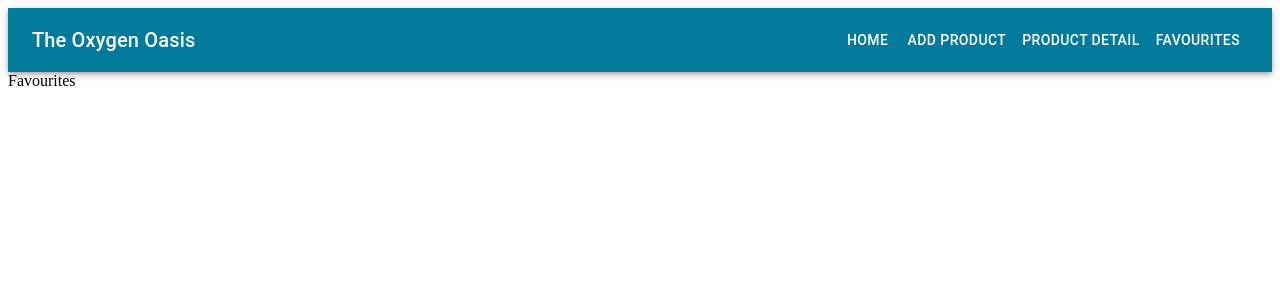
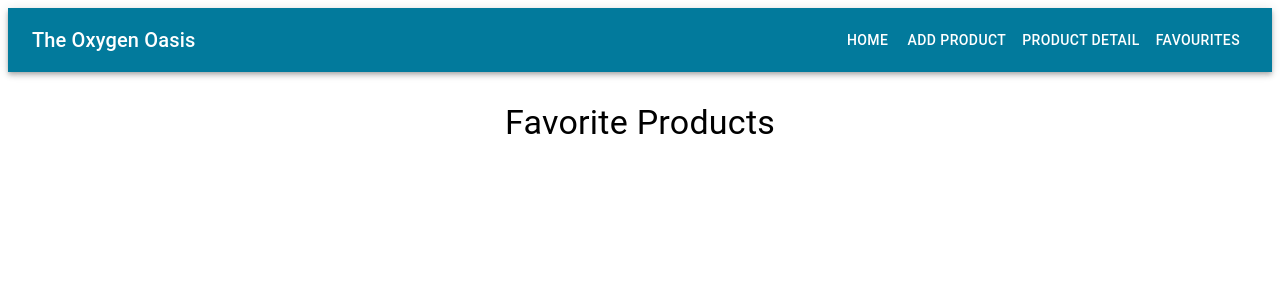
Before and after one commit to shellythedesigner/my-product-inventory, a React (Vite) app: page /Favourites in a window 1280 px wide. Shown: the top 300 px of the page. Built offline with nearby package versions, Linux system fonts and the light colour scheme.

Commit message:
add usefavouritestore global store

```diff
--- a/src/components/ProductCard.tsx
+++ b/src/components/ProductCard.tsx
@@ -7,6 +7,8 @@ import Typography from "@mui/material/Typography";
 import FavoriteIcon from "@mui/icons-material/Favorite";
 import IconButton from "@mui/material/IconButton";
 import Box from "@mui/material/Box";
+
+import { useFavoriteStore } from "../store/useFavouriteStore";
 
 interface Product {
   id: string;
@@ -22,12 +24,16 @@ interface ProductCardProps {
 }
 
 const ProductCard = ({ product }: ProductCardProps) => {
+  const isFavorite = useFavoriteStore((state) =>
+    state.favorites.some((fav) => fav.id === product.id)
+  );
+
   return (
     <Box>
       <Card
         sx={{
           margin: "20px",
-          //   width: "280px",
+          width: "280px",
           //   margin: "20px",
         }}
       >
@@ -48,8 +54,17 @@ const ProductCard = ({ product }: ProductCardProps) => {
           </Box>
         </CardContent>
         <CardActions>
-          <IconButton aria-label="add to favorites">
-            <FavoriteIcon />
+          <IconButton
+            aria-label="add to favorites"
+            onClick={() => {
+              if (isFavorite) {
+                useFavoriteStore.getState().removeFromFavorites(product);
+              } else {
+                useFavoriteStore.getState().setToFavorites(product);
+              }
+            }}
+          >
+            <FavoriteIcon sx={{ color: isFavorite ? "#ff3c3c" : "#c1c1c1" }} />
           </IconButton>
           <Button size="small" sx={{ color: "#027a9c" }}>
             More Information
--- a/src/pages/Favourites.tsx
+++ b/src/pages/Favourites.tsx
@@ -1,6 +1,41 @@
+import ProductCard from "../components/ProductCard";
+import { useFavoriteStore } from "../store/useFavouriteStore";
+import { Box, Grid, Typography } from "@mui/material";
+
 const Favourites = () => {
-  return <div>Favourites</div>;
+  const favorites = useFavoriteStore((state) => state.favorites);
+
+  return (
+    <Box
+      sx={{
+        width: "100%",
+        display: "flex",
+        justifyContent: "center",
+        alignItems: "center",
+        flexDirection: "column",
+        mt: "30px",
+      }}
+    >
+      <Typography variant="h4" component="h2" gutterBottom>
+        Favorite Products
+      </Typography>
+
+      <Grid
+        container
+        justifyContent="center"
+        alignItems="center"
+        maxWidth="85%"
+        margin="auto"
+        spacing={2}
+      >
+        {favorites.map((product) => (
+          <Grid item xs={12} sm={6} md={4} lg={3} key={product.id}>
+            <ProductCard product={product} />
+          </Grid>
+        ))}
+      </Grid>
+    </Box>
+  );
 };
 
 export default Favourites;
-// This page will list the the user added favourite product cards.
--- /dev/null
+++ b/src/store/useFavouriteStore.tsx
@@ -0,0 +1,26 @@
+import create from "zustand";
+
+interface Product {
+  id: string;
+  file: string;
+  name: string;
+  brief: string;
+  price: number;
+  description: string;
+}
+
+interface FavoriteStore {
+  favorites: Product[];
+  setToFavorites: (product: Product) => void;
+  removeFromFavorites: (product: Product) => void;
+}
+
+export const useFavoriteStore = create<FavoriteStore>((set) => ({
+  favorites: [],
+  setToFavorites: (product) =>
+    set((state) => ({ favorites: [...state.favorites, product] })),
+  removeFromFavorites: (product) =>
+    set((state) => ({
+      favorites: state.favorites.filter((fav) => fav.id !== product.id),
+    })),
+}));
```
